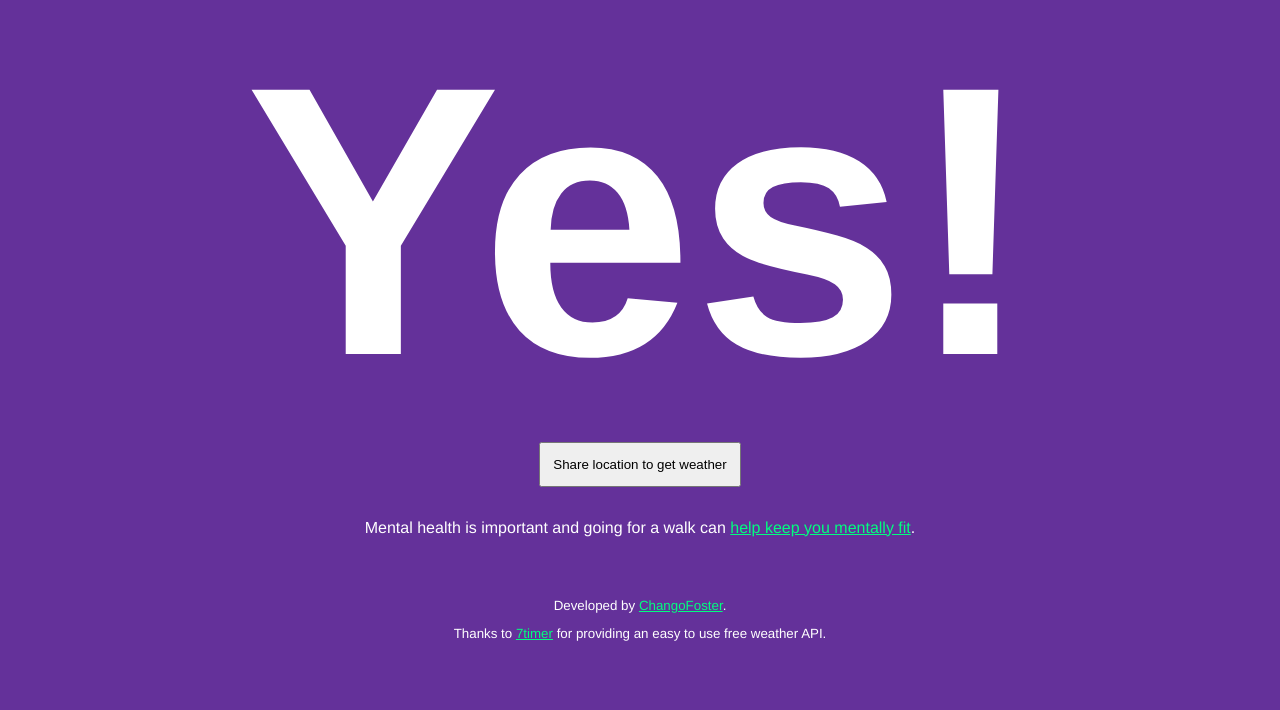
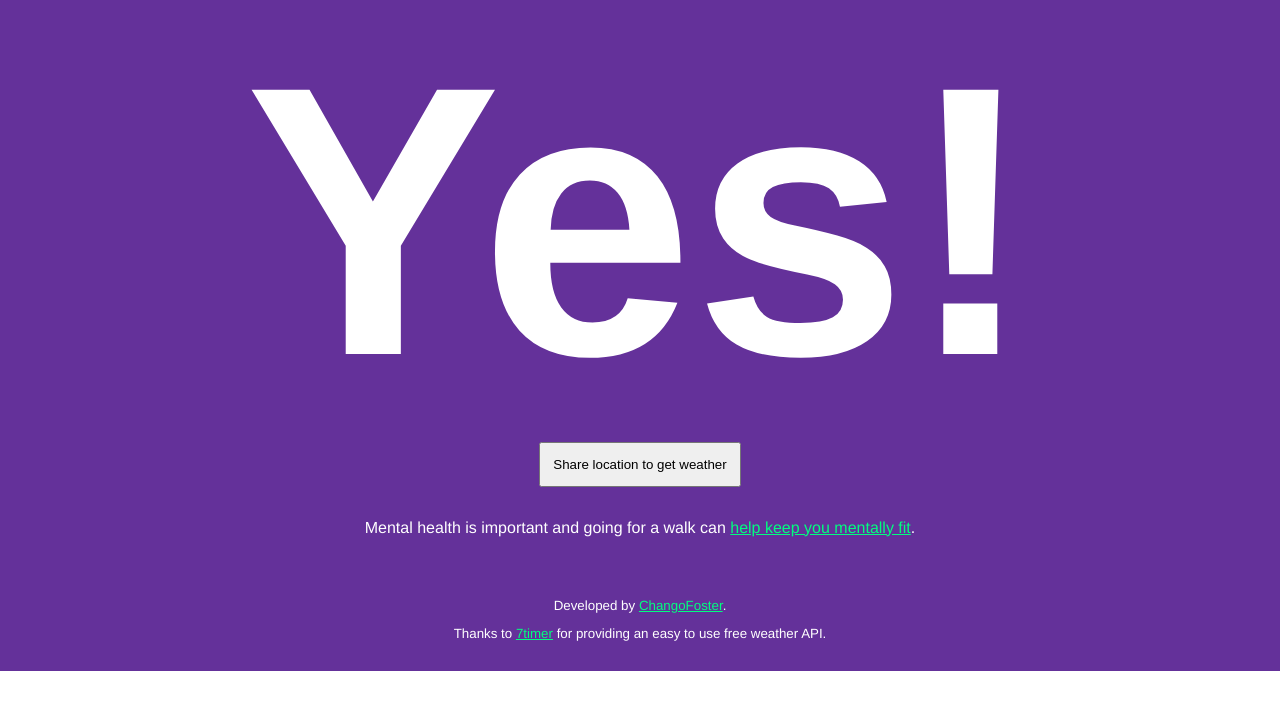
Before and after one commit to ChangoFoster/should-i-go-outside, a React (Create React App) app in the folder client/: page / in a window 1280 px wide. Shown: the top 710 px of the page. Built offline with nearby package versions, Linux system fonts and the light colour scheme.

Commit message:
Tidy up css

```diff
--- a/client/src/App.css
+++ b/client/src/App.css
@@ -94,7 +94,7 @@ main {
   flex-direction: column;
   align-items: center;
   margin: 1rem;
-  padding: 1rem;
+  padding: 0.5rem;
   min-width: 18rem;
 }
 
--- a/client/src/index.css
+++ b/client/src/index.css
@@ -1,7 +1,6 @@
 html,
 body,
-body>div,
-.App {
+#root {
   margin: 0;
   font-family: Helvetica, sans-serif;
   -webkit-font-smoothing: antialiased;
```
